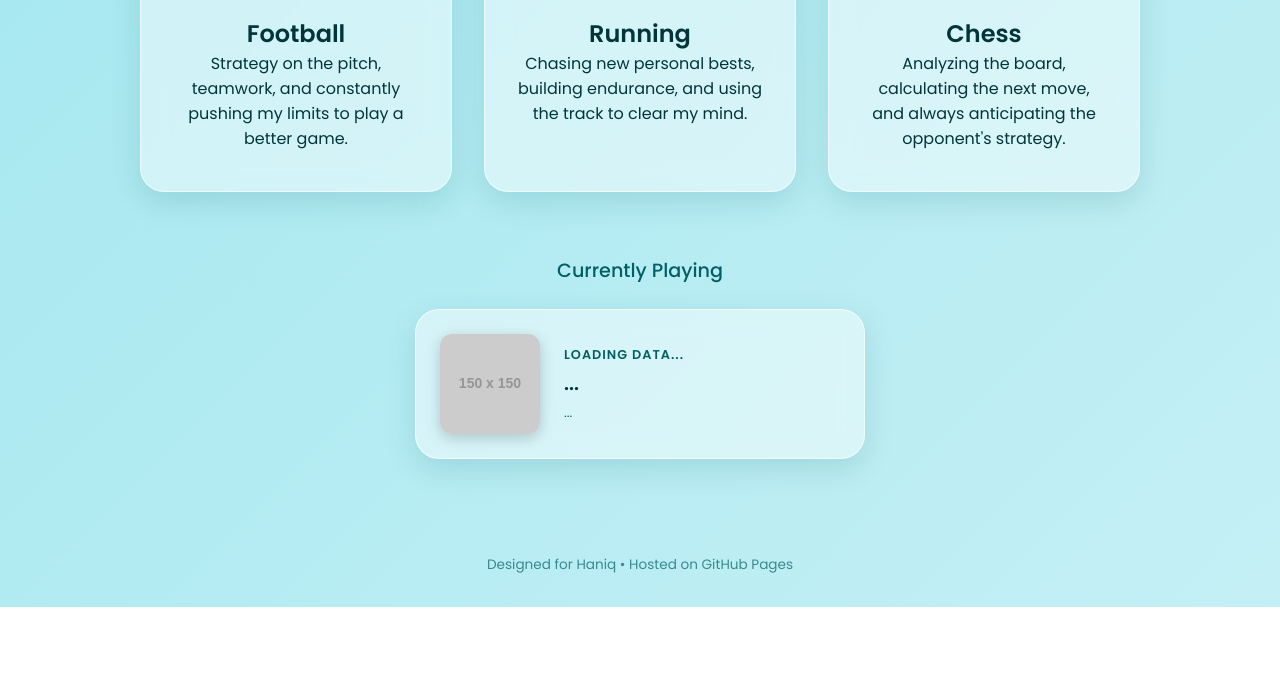
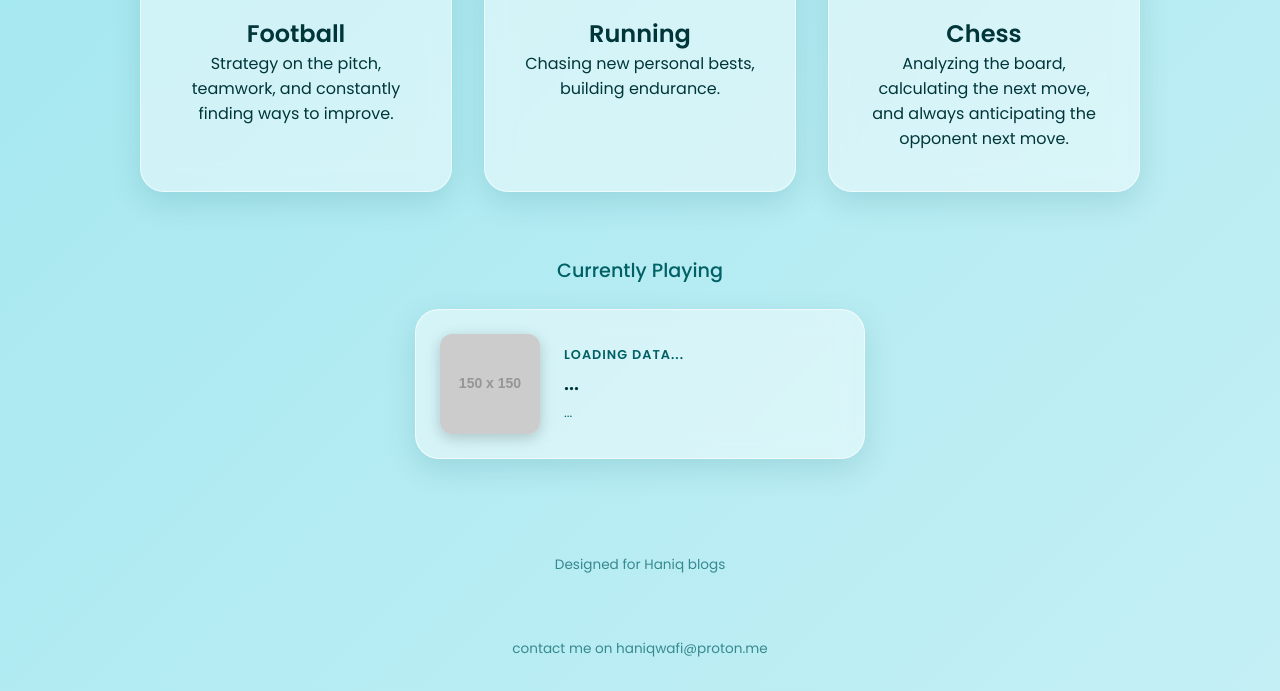
Before and after one commit to YESSS-STAR/Personal-promote, a plain HTML site: page index.html in a window 1280 px wide. Shown: the part 464-1155 px from the top of the page. Before the commit the page ends 1071 px from the top, so only its background shows below. Drawn offline with Linux system fonts and the light colour scheme; placeholder pictures from the web are drawn by us.

Commit message:
Update hobby descriptions and footer content

```diff
--- a/index.html
+++ b/index.html
@@ -20,19 +20,19 @@
             <div class="card">
                 <div class="icon-wrapper">⚽</div>
                 <h2>Football</h2>
-                <p>Strategy on the pitch, teamwork, and constantly pushing my limits to play a better game.</p>
+                <p>Strategy on the pitch, teamwork, and constantly finding ways to improve.</p>
             </div>
 
             <div class="card">
                 <div class="icon-wrapper">🏃‍♂️</div>
                 <h2>Running</h2>
-                <p>Chasing new personal bests, building endurance, and using the track to clear my mind.</p>
+                <p>Chasing new personal bests, building endurance.</p>
             </div>
 
             <div class="card">
                 <div class="icon-wrapper">♟️</div>
                 <h2>Chess</h2>
-                <p>Analyzing the board, calculating the next move, and always anticipating the opponent's strategy.</p>
+                <p>Analyzing the board, calculating the next move, and always anticipating the opponent next move.</p>
             </div>
         </main>
 
@@ -50,7 +50,11 @@
     </div>
 
     <footer>
-        <p>Designed for Haniq • Hosted on GitHub Pages</p>
+        <p>Designed for Haniq blogs</p>
+    </footer>
+
+    <footer>
+        <p>contact me on haniqwafi@proton.me</p>
     </footer>
 
     <script src="script.js"></script>
```
